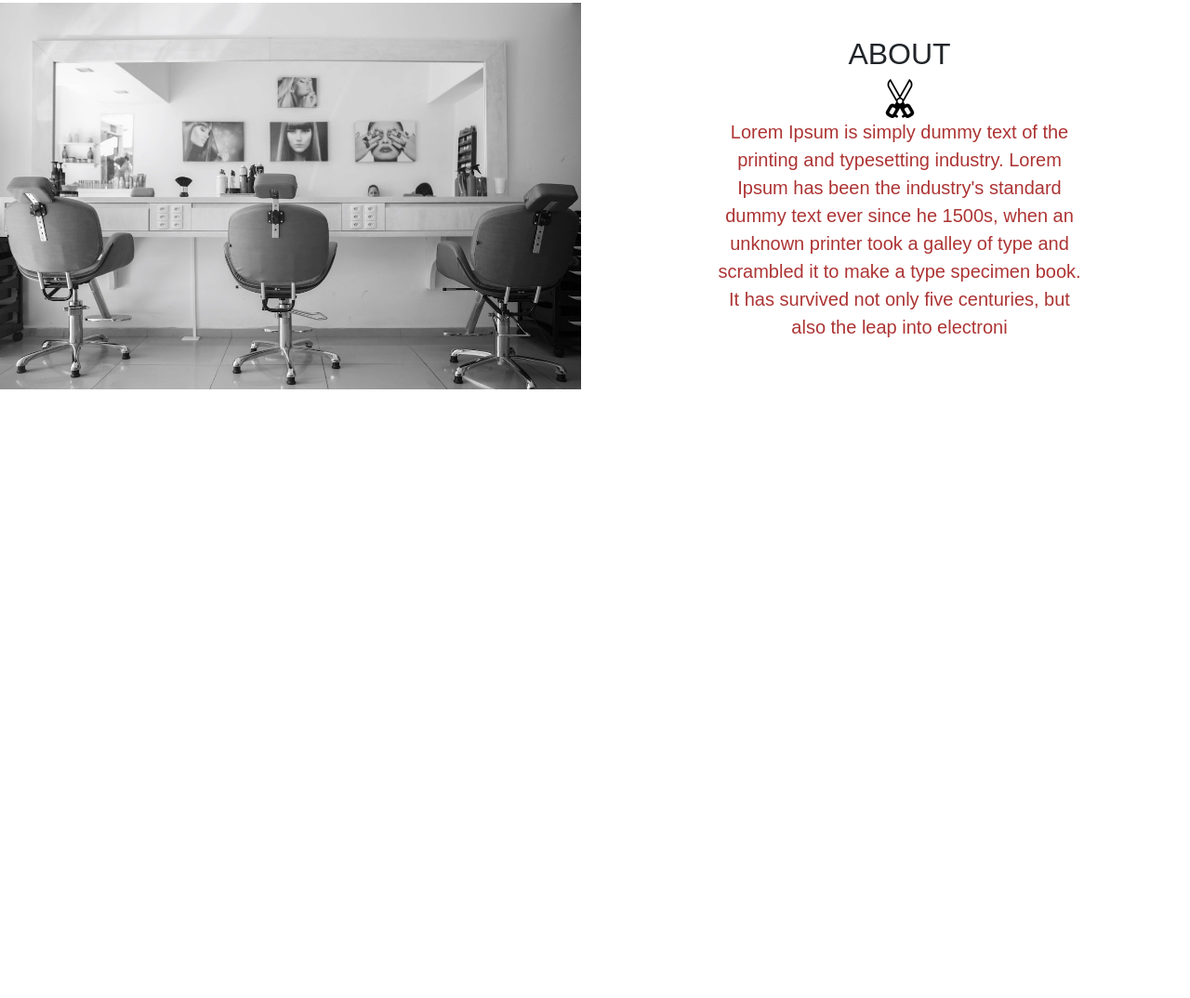
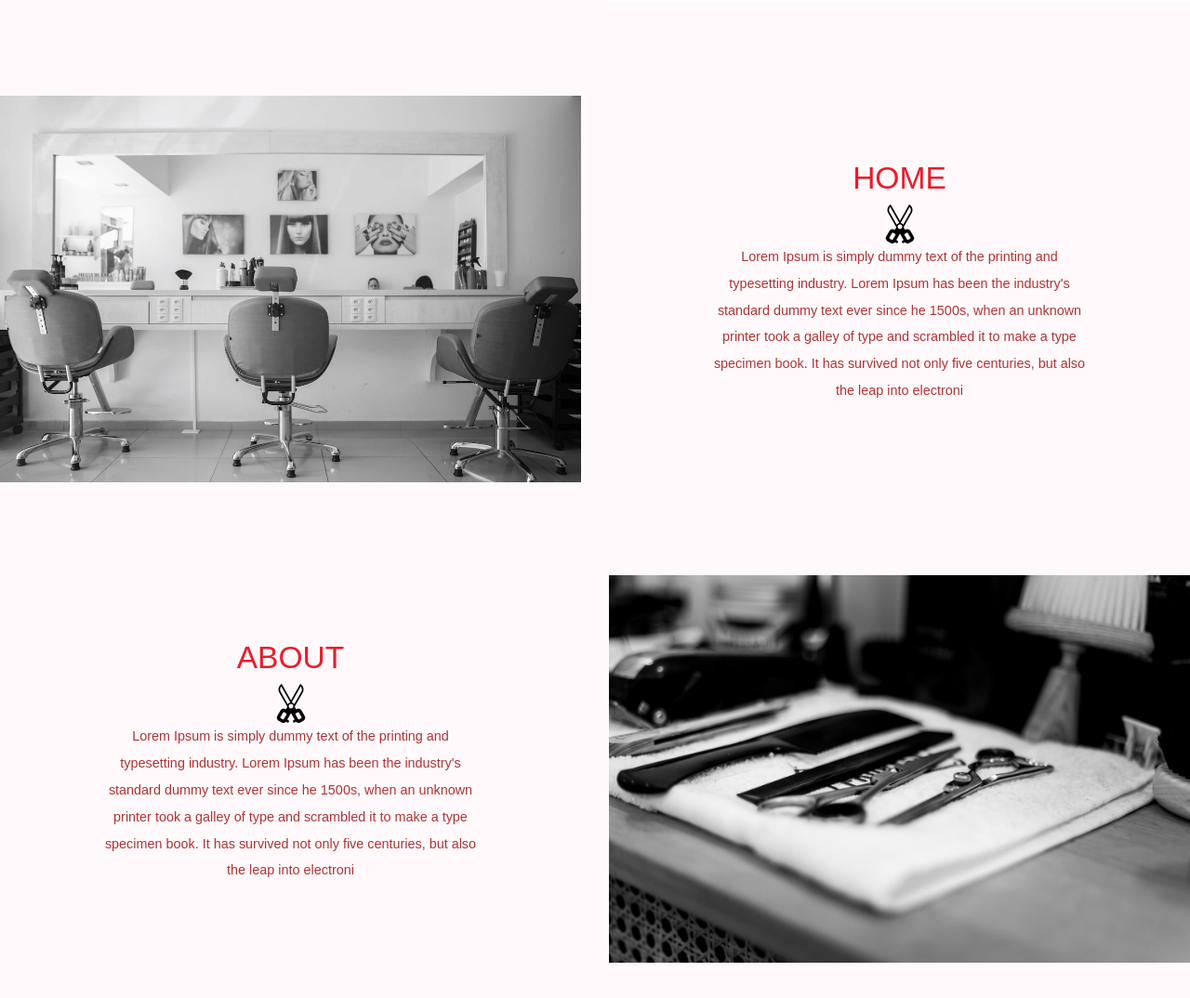
Before and after one commit to zootechdrum/Larissa_Salon, a plain HTML site: page index.html in a window 1280 px wide. Shown: the part 584-1658 px from the top of the page at 93% size. Before the commit the page ends 1003 px from the top, so only its background shows below. Drawn offline with nearby package versions, Linux system fonts and the light colour scheme.

Commit message:
added order to page/added additional style to page

```diff
--- a/app.css
+++ b/app.css
@@ -1,11 +1,16 @@
 body {
-    background: #ffffff;
+    background: #fff9fb;
+    color:rgba(255, 239, 243);
     font-family:"Nunito", sans-serif;
 }
 
 #mainNavbar {
     font-size: 1.5rem;
     font-weight: 100;
+}
+
+.navbar-toggler {
+    background-color:#EA1C2C;
 }
 
 #headingGroup h1 {
@@ -21,8 +26,21 @@ body {
 #mainNavbar .nav-link:hover {
     color:#EA1C2C;
 }
-p{
+h2{
+    font-size: 2.1rem;
+    font-weight: 100;
+    color:#EA1C2C;
+}
+
+.blurb p{
     color:#ad3434;
+    font-weight:100;
+    font-size:0.9rem;
+    line-height: 2;
+}
+
+.content{
+    margin-bottom: 100px;
 }
 
 #mainNavbar .navbar-brand {
--- a/index.html
+++ b/index.html
@@ -36,7 +36,7 @@
           </div>
       </nav>
 
-      <section class="container-fluid px-0">
+      <section class="container-fluid px-0 content">
           <div class="row align-items-center">
             <div class="col-lg-6">
                 <div id="headingGroup" class="text-white text-center d-none d-lg-block mt-5">
@@ -48,14 +48,30 @@
             </div>
           </div>
       </section>
-      <section class="conatiner-fluid px-0">
+      <section class="conatiner-fluid px-0 content">
         <div class="row align-items-center">
-            <div class="col-md-6">
+            <div class="col-md-6 order-md-1 order-2">
                 <img src="images/three_chairs.jpg" class="img-fluid"/>
             </div>
-            <div class="col-md-6 text-center">
+            <div class="col-md-6 text-center order-1">
                 <div class="row justify-content-center">
-                    <div class="col-10 col-lg-8">
+                    <div class="col-10 col-lg-8 blurb" >
+                        <h2>HOME</h2>
+                        <img src="images/icon.png" alt="" class="d-none d-lg-inline">
+                        <p class="lead">Lorem Ipsum is simply dummy text of the printing and
+                            typesetting industry. Lorem Ipsum has been the industry's standard dummy text ever since
+                            he 1500s, when an unknown printer took a galley of type and scrambled it to make a type
+                            specimen book. It has survived not only five centuries, but also the leap into electroni</p>
+                    </div>
+                </div>
+            </div>
+        </div>
+      </section>
+      <section class="conatiner-fluid px-0 content">
+        <div class="row align-items-center">
+            <div class="col-md-6 text-center ">
+                <div class="row justify-content-center">
+                    <div class="col-10 col-lg-8 blurb" >
                         <h2>ABOUT</h2>
                         <img src="images/icon.png" alt="" class="d-none d-lg-inline">
                         <p class="lead">Lorem Ipsum is simply dummy text of the printing and
@@ -64,7 +80,9 @@
                             specimen book. It has survived not only five centuries, but also the leap into electroni</p>
                     </div>
                 </div>
-
+            </div>
+            <div class="col-md-6">
+                <img src="images/salon_tools.jpg" class="img-fluid"/>
             </div>
         </div>
       </section>
```
